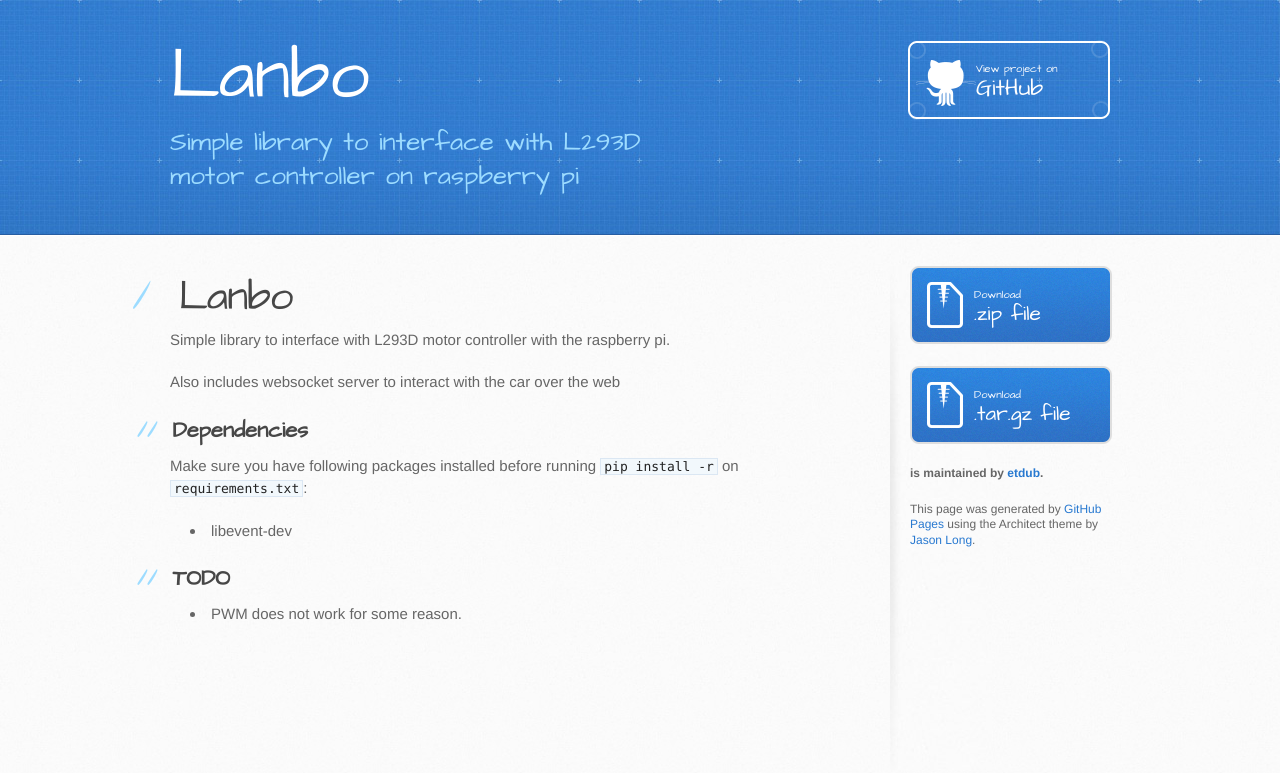
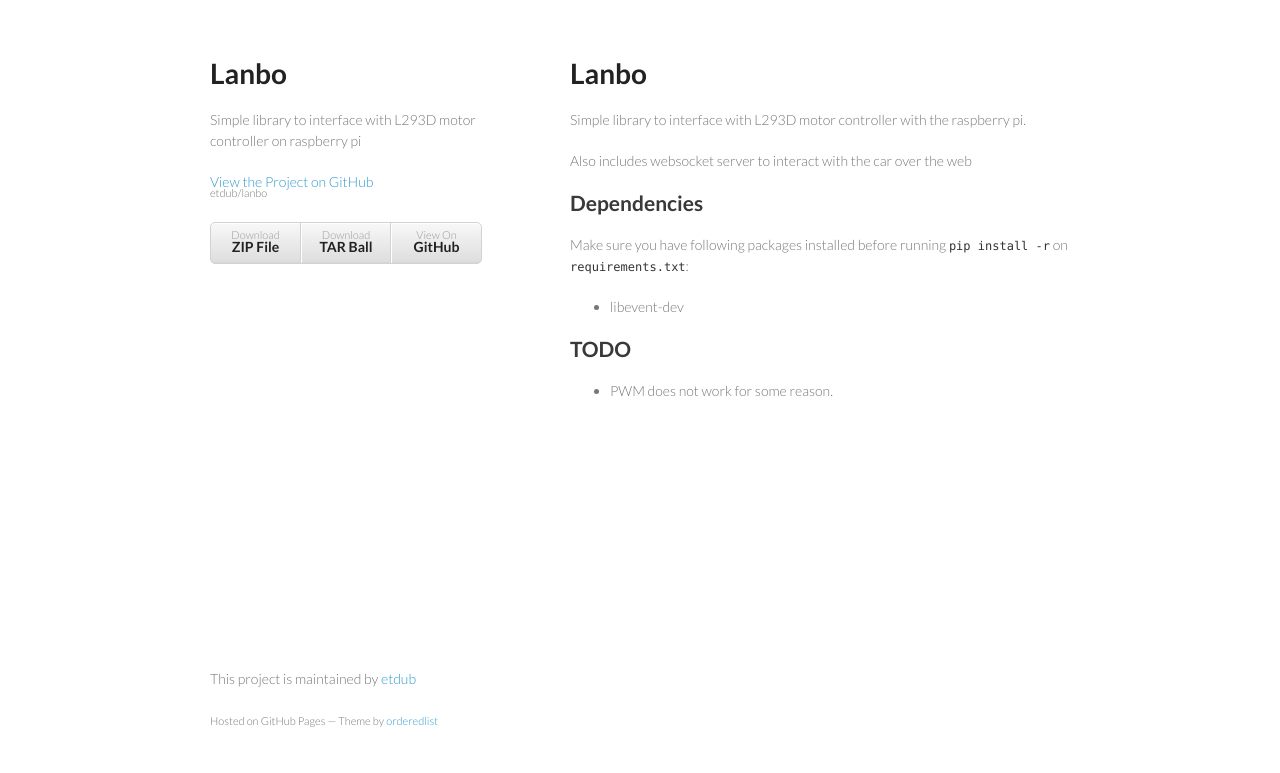
Before and after one commit to etdub/lanbo, a plain HTML site: page index.html in a window 1280 px wide. Drawn offline with Linux system fonts and the light colour scheme.

Commit message:
Create gh-pages branch via GitHub

```diff
--- a/index.html
+++ b/index.html
@@ -1,34 +1,34 @@
-<!DOCTYPE html>
+<!doctype html>
 <html>
   <head>
-    <meta charset='utf-8'>
+    <meta charset="utf-8">
     <meta http-equiv="X-UA-Compatible" content="chrome=1">
-    <meta name="viewport" content="width=device-width, initial-scale=1, maximum-scale=1">
-    <link href='https://fonts.googleapis.com/css?family=Architects+Daughter' rel='stylesheet' type='text/css'>
-    <link rel="stylesheet" type="text/css" href="stylesheets/stylesheet.css" media="screen" />
-    <link rel="stylesheet" type="text/css" href="stylesheets/pygment_trac.css" media="screen" />
-    <link rel="stylesheet" type="text/css" href="stylesheets/print.css" media="print" />
+    <title>Lanbo by etdub</title>
 
+    <link rel="stylesheet" href="stylesheets/styles.css">
+    <link rel="stylesheet" href="stylesheets/pygment_trac.css">
+    <meta name="viewport" content="width=device-width, initial-scale=1, user-scalable=no">
     <!--[if lt IE 9]>
     <script src="//html5shiv.googlecode.com/svn/trunk/html5.js"></script>
     <![endif]-->
+  </head>
+  <body>
+    <div class="wrapper">
+      <header>
+        <h1>Lanbo</h1>
+        <p>Simple library to interface with L293D motor controller on raspberry pi</p>
 
-    <title>Lanbo by etdub</title>
-  </head>
+        <p class="view"><a href="https://github.com/etdub/lanbo">View the Project on GitHub <small>etdub/lanbo</small></a></p>
 
-  <body>
-    <header>
-      <div class="inner">
-        <h1>Lanbo</h1>
-        <h2>Simple library to interface with L293D motor controller on raspberry pi</h2>
-        <a href="https://github.com/etdub/lanbo" class="button"><small>View project on</small>GitHub</a>
-      </div>
-    </header>
 
-    <div id="content-wrapper">
-      <div class="inner clearfix">
-        <section id="main-content">
-          <h1>
+        <ul>
+          <li><a href="https://github.com/etdub/lanbo/zipball/master">Download <strong>ZIP File</strong></a></li>
+          <li><a href="https://github.com/etdub/lanbo/tarball/master">Download <strong>TAR Ball</strong></a></li>
+          <li><a href="https://github.com/etdub/lanbo">View On <strong>GitHub</strong></a></li>
+        </ul>
+      </header>
+      <section>
+        <h1>
 <a name="lanbo" class="anchor" href="#lanbo"><span class="octicon octicon-link"></span></a>Lanbo</h1>
 
 <p>Simple library to interface with L293D motor controller with the raspberry pi.</p>
@@ -49,25 +49,13 @@ on <code>requirements.txt</code>:</p>
 <ul>
 <li>PWM does not work for some reason.</li>
 </ul>
-        </section>
-
-        <aside id="sidebar">
-          <a href="https://github.com/etdub/lanbo/zipball/master" class="button">
-            <small>Download</small>
-            .zip file
-          </a>
-          <a href="https://github.com/etdub/lanbo/tarball/master" class="button">
-            <small>Download</small>
-            .tar.gz file
-          </a>
-
-          <p class="repo-owner"><a href="https://github.com/etdub/lanbo"></a> is maintained by <a href="https://github.com/etdub">etdub</a>.</p>
-
-          <p>This page was generated by <a href="pages.github.com">GitHub Pages</a> using the Architect theme by <a href="https://twitter.com/jasonlong">Jason Long</a>.</p>
-        </aside>
-      </div>
+      </section>
+      <footer>
+        <p>This project is maintained by <a href="https://github.com/etdub">etdub</a></p>
+        <p><small>Hosted on GitHub Pages &mdash; Theme by <a href="https://github.com/orderedlist">orderedlist</a></small></p>
+      </footer>
     </div>
-
+    <script src="javascripts/scale.fix.js"></script>
 
   </body>
 </html>
--- /dev/null
+++ b/javascripts/scale.fix.js
@@ -0,0 +1,17 @@
+var metas = document.getElementsByTagName('meta');
+var i;
+if (navigator.userAgent.match(/iPhone/i)) {
+  for (i=0; i<metas.length; i++) {
+    if (metas[i].name == "viewport") {
+      metas[i].content = "width=device-width, minimum-scale=1.0, maximum-scale=1.0";
+    }
+  }
+  document.addEventListener("gesturestart", gestureStart, false);
+}
+function gestureStart() {
+  for (i=0; i<metas.length; i++) {
+    if (metas[i].name == "viewport") {
+      metas[i].content = "width=device-width, minimum-scale=0.25, maximum-scale=1.6";
+    }
+  }
+}
--- /dev/null
+++ b/stylesheets/styles.css
@@ -0,0 +1,255 @@
+@import url(https://fonts.googleapis.com/css?family=Lato:300italic,700italic,300,700);
+
+body {
+  padding:50px;
+  font:14px/1.5 Lato, "Helvetica Neue", Helvetica, Arial, sans-serif;
+  color:#777;
+  font-weight:300;
+}
+
+h1, h2, h3, h4, h5, h6 {
+  color:#222;
+  margin:0 0 20px;
+}
+
+p, ul, ol, table, pre, dl {
+  margin:0 0 20px;
+}
+
+h1, h2, h3 {
+  line-height:1.1;
+}
+
+h1 {
+  font-size:28px;
+}
+
+h2 {
+  color:#393939;
+}
+
+h3, h4, h5, h6 {
+  color:#494949;
+}
+
+a {
+  color:#39c;
+  font-weight:400;
+  text-decoration:none;
+}
+
+a small {
+  font-size:11px;
+  color:#777;
+  margin-top:-0.6em;
+  display:block;
+}
+
+.wrapper {
+  width:860px;
+  margin:0 auto;
+}
+
+blockquote {
+  border-left:1px solid #e5e5e5;
+  margin:0;
+  padding:0 0 0 20px;
+  font-style:italic;
+}
+
+code, pre {
+  font-family:Monaco, Bitstream Vera Sans Mono, Lucida Console, Terminal;
+  color:#333;
+  font-size:12px;
+}
+
+pre {
+  padding:8px 15px;
+  background: #f8f8f8;
+  border-radius:5px;
+  border:1px solid #e5e5e5;
+  overflow-x: auto;
+}
+
+table {
+  width:100%;
+  border-collapse:collapse;
+}
+
+th, td {
+  text-align:left;
+  padding:5px 10px;
+  border-bottom:1px solid #e5e5e5;
+}
+
+dt {
+  color:#444;
+  font-weight:700;
+}
+
+th {
+  color:#444;
+}
+
+img {
+  max-width:100%;
+}
+
+header {
+  width:270px;
+  float:left;
+  position:fixed;
+}
+
+header ul {
+  list-style:none;
+  height:40px;
+
+  padding:0;
+
+  background: #eee;
+  background: -moz-linear-gradient(top, #f8f8f8 0%, #dddddd 100%);
+  background: -webkit-gradient(linear, left top, left bottom, color-stop(0%,#f8f8f8), color-stop(100%,#dddddd));
+  background: -webkit-linear-gradient(top, #f8f8f8 0%,#dddddd 100%);
+  background: -o-linear-gradient(top, #f8f8f8 0%,#dddddd 100%);
+  background: -ms-linear-gradient(top, #f8f8f8 0%,#dddddd 100%);
+  background: linear-gradient(top, #f8f8f8 0%,#dddddd 100%);
+
+  border-radius:5px;
+  border:1px solid #d2d2d2;
+  box-shadow:inset #fff 0 1px 0, inset rgba(0,0,0,0.03) 0 -1px 0;
+  width:270px;
+}
+
+header li {
+  width:89px;
+  float:left;
+  border-right:1px solid #d2d2d2;
+  height:40px;
+}
+
+header ul a {
+  line-height:1;
+  font-size:11px;
+  color:#999;
+  display:block;
+  text-align:center;
+  padding-top:6px;
+  height:40px;
+}
+
+strong {
+  color:#222;
+  font-weight:700;
+}
+
+header ul li + li {
+  width:88px;
+  border-left:1px solid #fff;
+}
+
+header ul li + li + li {
+  border-right:none;
+  width:89px;
+}
+
+header ul a strong {
+  font-size:14px;
+  display:block;
+  color:#222;
+}
+
+section {
+  width:500px;
+  float:right;
+  padding-bottom:50px;
+}
+
+small {
+  font-size:11px;
+}
+
+hr {
+  border:0;
+  background:#e5e5e5;
+  height:1px;
+  margin:0 0 20px;
+}
+
+footer {
+  width:270px;
+  float:left;
+  position:fixed;
+  bottom:50px;
+}
+
+@media print, screen and (max-width: 960px) {
+
+  div.wrapper {
+    width:auto;
+    margin:0;
+  }
+
+  header, section, footer {
+    float:none;
+    position:static;
+    width:auto;
+  }
+
+  header {
+    padding-right:320px;
+  }
+
+  section {
+    border:1px solid #e5e5e5;
+    border-width:1px 0;
+    padding:20px 0;
+    margin:0 0 20px;
+  }
+
+  header a small {
+    display:inline;
+  }
+
+  header ul {
+    position:absolute;
+    right:50px;
+    top:52px;
+  }
+}
+
+@media print, screen and (max-width: 720px) {
+  body {
+    word-wrap:break-word;
+  }
+
+  header {
+    padding:0;
+  }
+
+  header ul, header p.view {
+    position:static;
+  }
+
+  pre, code {
+    word-wrap:normal;
+  }
+}
+
+@media print, screen and (max-width: 480px) {
+  body {
+    padding:15px;
+  }
+
+  header ul {
+    display:none;
+  }
+}
+
+@media print {
+  body {
+    padding:0.4in;
+    font-size:12pt;
+    color:#444;
+  }
+}
```
